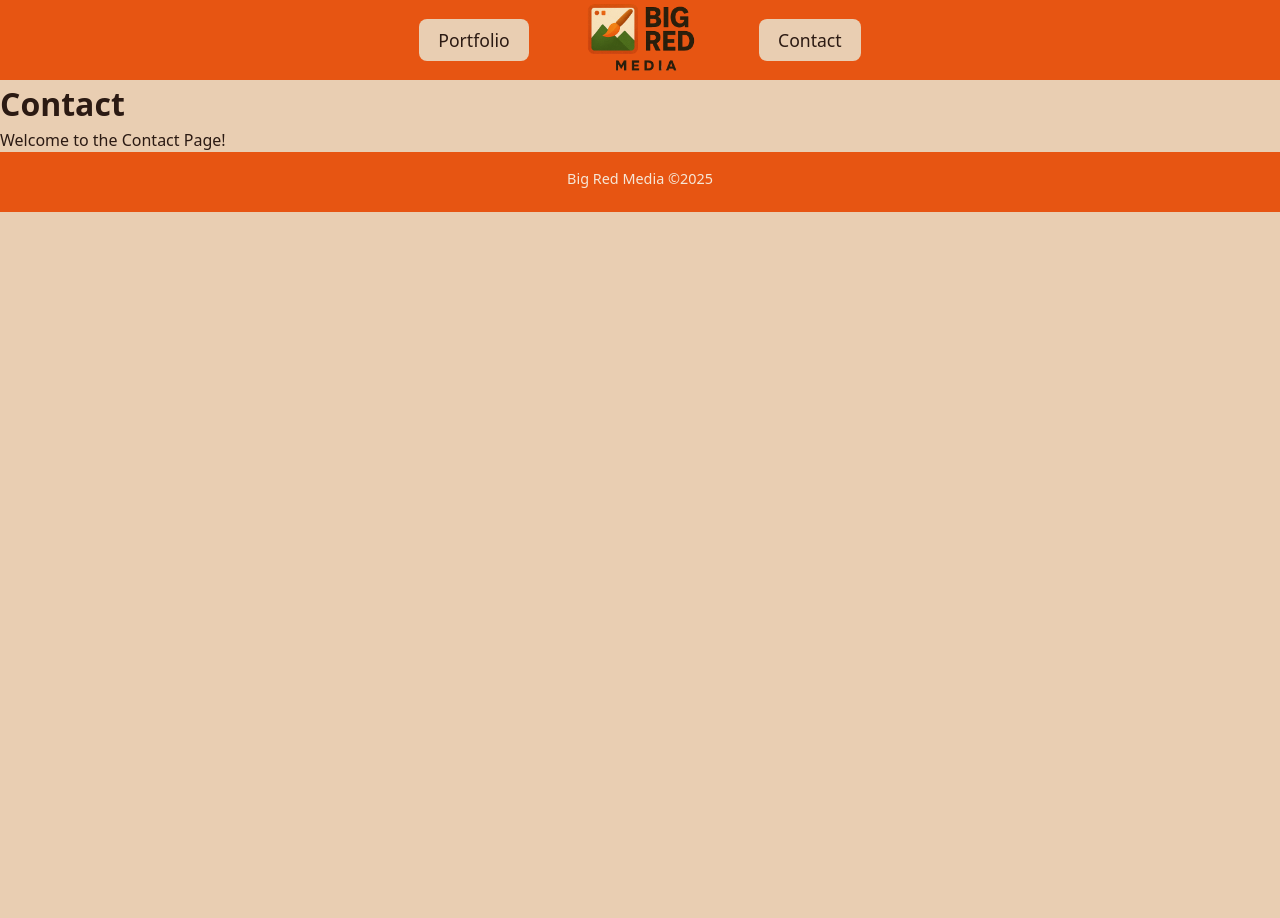
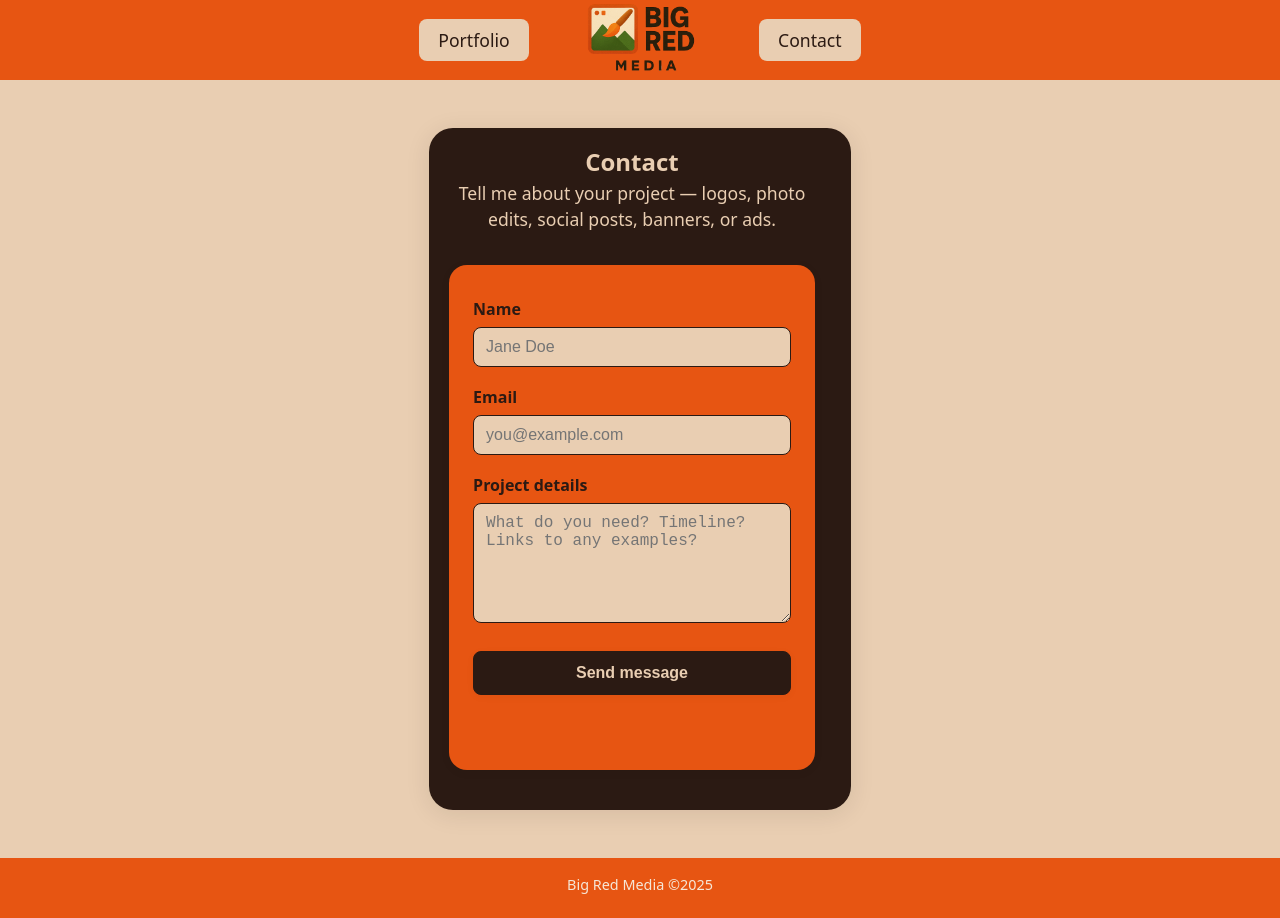
Before and after one commit to Dguminski12/big-red-media, a React (Vite) app: page /Contact in a window 1280 px wide. Before the commit the page ends 800 px from the top, so only its background shows below. Built offline with nearby package versions, Linux system fonts and the light colour scheme.

Commit message:
created form on contact page and added netlify attributes to form element. Styled form in contact.css

```diff
--- /dev/null
+++ b/src/assets/styles/contact.css
@@ -0,0 +1,166 @@
+/* --- Brand Colours --- */
+:root {
+  --brand: #e75512;   /* orange accent */
+  --light: #e9ceb2;   /* warm beige / text on dark */
+  --dark: #2b1a13;    /* deep brown background */
+}
+
+/* --- Contact page container --- */
+.contact {
+  margin: 3rem auto;
+  max-width: 33vw; /* About a third of the viewport width */
+  min-width: 340px;
+  background: var(--dark);
+  color: var(--light);
+  border-radius: 24px;
+  box-shadow: 0 4px 24px rgba(44, 29, 19, 0.10);
+  padding: 1rem 1rem 2.5rem 0;
+  display: flex;
+  flex-direction: column;
+  align-items: center;
+}
+
+/* --- Contact page title --- */
+.contact-title {
+  width: 100%;
+  background: var(--brand);
+  color: var(--light);
+  font-size: 2rem;
+  font-weight: 700;
+  padding: 1rem 0.5rem;
+  border-radius: 18px;
+  text-align: center;
+  margin: -2rem 0 2rem 0;
+  box-shadow: 0 2px 8px rgba(44, 29, 19, 0.08);
+  letter-spacing: 1px;
+}
+
+/* --- Contact intro paragraph --- */
+.contact-intro {
+  color: var(--light);
+  background: transparent;
+  font-size: 1.1rem;
+  text-align: center;
+  margin-bottom: 2rem;
+  max-width: 90%;
+}
+
+/* --- Form layout --- */
+.form {
+  width: 90%;
+  margin: 0 auto;
+  background: var(--brand);
+  border-radius: 18px;
+  padding: 2rem 1.5rem;
+  box-shadow: 0 2px 8px rgba(44, 29, 19, 0.08);
+  display: grid;
+  gap: 18px;
+}
+
+.field {
+  display: grid;
+  gap: 6px;
+}
+
+label {
+  font-weight: 700;
+  font-size: 1rem;
+  color: var(--dark);
+}
+
+/* inputs + textarea */
+.input,
+.textarea {
+  width: 100%;
+  padding: 10px 12px;
+  border-radius: 8px;
+  border: 1.5px solid var(--dark);
+  background: var(--light);
+  color: var(--dark);
+  outline: none;
+  font-size: 1rem;
+  font-weight: 500;
+  transition: border-color 0.15s, box-shadow 0.15s, background-color 0.15s;
+}
+
+.input:focus,
+.textarea:focus {
+  border-color: var(--dark);
+  box-shadow: 0 0 0 3px rgba(44, 29, 19, 0.18);
+}
+
+.textarea {
+  min-height: 120px;
+  resize: vertical;
+}
+
+/* --- Validation + status messages --- */
+.err {
+  color: var(--light);
+  font-size: 0.9rem;
+}
+
+.ok {
+  color: #e75512;
+  font-size: 0.95rem;
+}
+
+.form-status {
+  min-height: 1.2em;
+  margin-top: 6px;
+}
+
+/* --- Buttons --- */
+.btn {
+  display: block;
+  width: 100%;
+  padding: 12px 0;
+  border-radius: 8px;
+  font-weight: 700;
+  font-size: 1rem;
+  text-align: center;
+  text-decoration: none;
+  background: var(--dark);
+  color: var(--light) !important;
+  border: 1.5px solid var(--dark);
+  margin-top: 10px;
+  box-shadow: 0 2px 8px rgba(44, 29, 19, 0.04);
+  transition: background-color 0.2s, color 0.2s, border-color 0.2s, opacity 0.2s;
+  cursor: pointer;
+}
+
+.btn:hover {
+  background: var(--light);
+  color: var(--brand) !important;
+  border-color: var(--brand);
+}
+
+.btn:disabled {
+  opacity: 0.6;
+  cursor: not-allowed;
+}
+
+/* --- Hide honeypot --- */
+.hp {
+  position: absolute;
+  left: -9999px;
+  visibility: hidden;
+}
+
+/* --- Responsive --- */
+@media (max-width: 900px) {
+  .contact {
+    max-width: 98vw;
+    border-radius: 12px;
+    padding: 0 0 1.5rem 0;
+  }
+  .form {
+    padding: 1rem 0.5rem;
+    border-radius: 12px;
+  }
+  .contact-title {
+    font-size: 1.3rem;
+    border-radius: 12px;
+    padding: 0.7rem 0.3rem;
+  }
+}
--- a/src/pages/Contact.jsx
+++ b/src/pages/Contact.jsx
@@ -1,8 +1,112 @@
+import { useState } from "react";
+import "../assets/styles/contact.css";
+
 export default function Contact() {
-    return (
-        <div>
-            <h1>Contact</h1>
-            <p>Welcome to the Contact Page!</p>
+  const [status, setStatus] = useState("idle"); // idle | sending | sent | error
+  const [form, setForm] = useState({ name: "", email: "", message: "" });
+
+  function handleChange(e) {
+    const { name, value } = e.target;
+    setForm(prev => ({ ...prev, [name]: value }));
+  }
+
+  async function handleSubmit(e) {
+    e.preventDefault();
+    setStatus("sending");
+
+    try {
+      const formData = new FormData(e.target);
+      const res = await fetch("/", {
+        method: "POST",
+        body: formData,
+      });
+
+      if (res.ok) {
+        setStatus("sent");
+        setForm({ name: "", email: "", message: "" });
+      } else {
+        throw new Error("Network error");
+      }
+    } catch (err) {
+      console.error(err);
+      setStatus("error");
+    }
+  }
+
+  return (
+    <section className="contact">
+      <h1>Contact</h1>
+      <p className="contact-intro">
+        Tell me about your project — logos, photo edits, social posts, banners, or ads.
+      </p>
+
+      <form
+        name="contact"
+        method="POST"
+        data-netlify="true"
+        netlify-honeypot="bot-field"
+        className="form"
+        onSubmit={handleSubmit}
+      >
+        {/* Hidden input required by Netlify */}
+        <input type="hidden" name="form-name" value="contact" />
+        {/* Honeypot trap (hidden from humans) */}
+        <p className="hp">
+          <label>
+            Don’t fill this out if you’re human: <input name="bot-field" onChange={() => {}} />
+          </label>
+        </p>
+
+        <div className="field">
+          <label htmlFor="name">Name</label>
+          <input
+            id="name"
+            name="name"
+            type="text"
+            className="input"
+            required
+            value={form.name}
+            onChange={handleChange}
+            placeholder="Jane Doe"
+          />
         </div>
-    )
+
+        <div className="field">
+          <label htmlFor="email">Email</label>
+          <input
+            id="email"
+            name="email"
+            type="email"
+            className="input"
+            required
+            value={form.email}
+            onChange={handleChange}
+            placeholder="you@example.com"
+          />
+        </div>
+
+        <div className="field">
+          <label htmlFor="message">Project details</label>
+          <textarea
+            id="message"
+            name="message"
+            className="textarea"
+            required
+            value={form.message}
+            onChange={handleChange}
+            placeholder="What do you need? Timeline? Links to any examples?"
+          />
+        </div>
+
+        <button className="btn" type="submit" disabled={status === "sending"}>
+          {status === "sending" ? "Sending…" : "Send message"}
+        </button>
+
+        <div className="form-status" aria-live="polite">
+          {status === "sent" && <span className="ok">Thanks! I’ll reply shortly.</span>}
+          {status === "error" && <span className="err">Something went wrong — please try again.</span>}
+        </div>
+      </form>
+    </section>
+  );
 }
```
